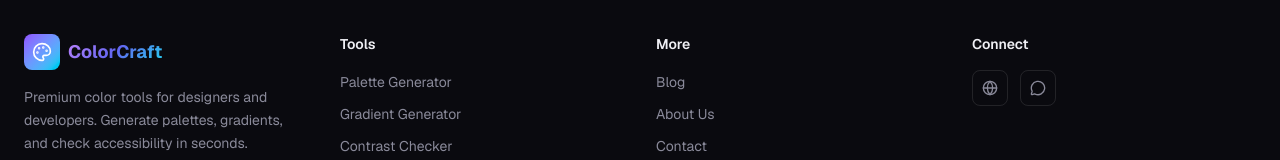
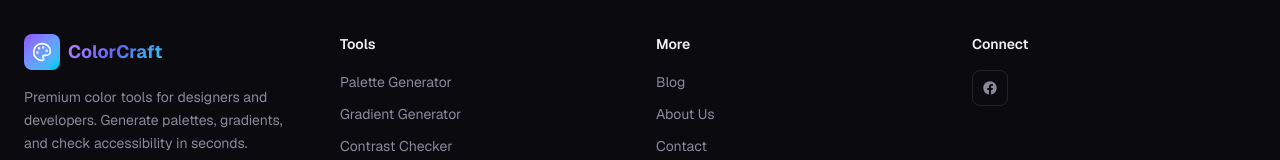
Before and after one commit to ava-mahi/colorkitweb, a Next.js app: page / in a window 1280 px wide. Shown: the part 4287-4447 px from the top of the page. Built offline with nearby package versions, Linux system fonts and the light colour scheme.

Commit message:
Update footer: replace WhatsApp+Website with Facebook link

```diff
--- a/components/Footer.tsx
+++ b/components/Footer.tsx
@@ -1,7 +1,7 @@
 "use client";
 
 import Link from "next/link";
-import { Palette, Layers, Contrast, BookOpen, Globe, MessageCircle } from "lucide-react";
+import { Palette, Layers, Contrast, BookOpen } from "lucide-react";
 
 const toolLinks = [
   { href: "/palette-generator", label: "Palette Generator", icon: Palette },
@@ -76,22 +76,15 @@
             <h3 className="text-sm font-semibold text-foreground mb-4">Connect</h3>
             <div className="flex items-center gap-3">
               <a
-                href="https://growwithmaya.info"
+                href="https://www.facebook.com/maya.taher"
                 target="_blank"
                 rel="noopener noreferrer"
                 className="flex h-9 w-9 items-center justify-center rounded-lg border border-white/10 text-muted hover:text-foreground hover:border-white/20 transition-colors"
-                aria-label="Website"
+                aria-label="Facebook"
               >
-                <Globe className="h-4 w-4" />
-              </a>
-              <a
-                href="https://wa.me/+923178457586"
-                target="_blank"
-                rel="noopener noreferrer"
-                className="flex h-9 w-9 items-center justify-center rounded-lg border border-white/10 text-muted hover:text-foreground hover:border-white/20 transition-colors"
-                aria-label="WhatsApp"
-              >
-                <MessageCircle className="h-4 w-4" />
+                <svg className="h-4 w-4" fill="currentColor" viewBox="0 0 24 24" aria-hidden="true">
+                  <path d="M22 12c0-5.523-4.477-10-10-10S2 6.477 2 12c0 4.991 3.657 9.128 8.438 9.878v-6.987h-2.54V12h2.54V9.797c0-2.506 1.492-3.89 3.777-3.89 1.094 0 2.238.195 2.238.195v2.46h-1.26c-1.243 0-1.63.771-1.63 1.562V12h2.773l-.443 2.89h-2.33v6.988C18.343 21.128 22 16.991 22 12z" />
+                </svg>
               </a>
             </div>
           </div>
```
